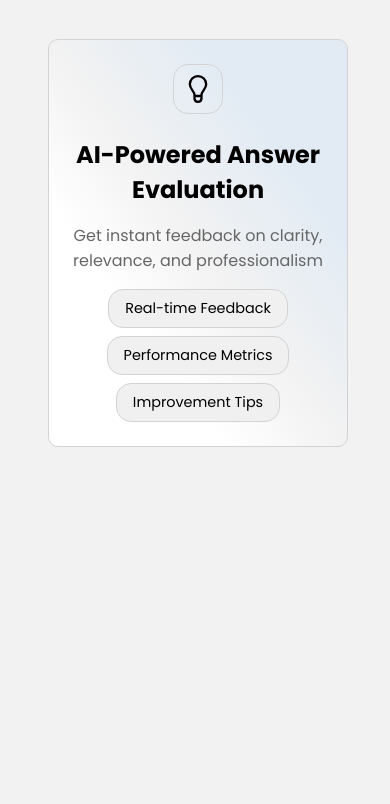
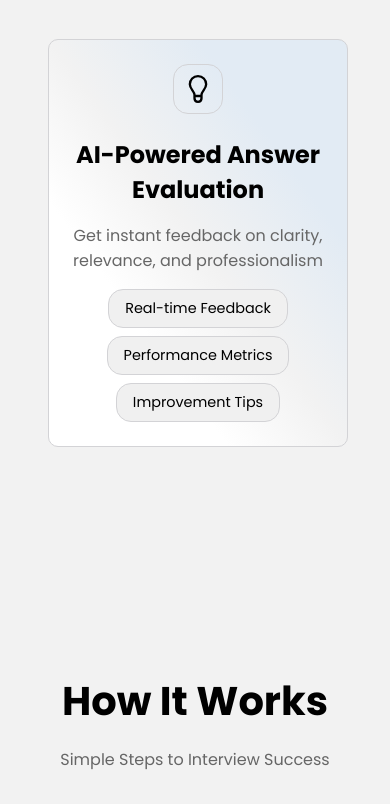
Before and after one commit to DEBI-2025/Frontend, a React (Vite) app: page / in a window 390 px wide. Shown: the part 2295-3099 px from the top of the page. Before the commit the page ends 2854 px from the top, so only its background shows below. Built offline with nearby package versions, Linux system fonts and the light colour scheme.

Commit message:
feat: Add base structure for HowItWorks component
- Created the initial structure for the HowItWorks section
- Added HowItWorks as a component to the landing page
- Ensured proper styling and responsiveness

```diff
--- /dev/null
+++ b/src/components/HowItWorks.jsx
@@ -0,0 +1,31 @@
+import React from 'react';
+import styled from 'styled-components';
+
+const HowItWorksSection = styled.section`
+  padding: 7rem 2rem;
+  text-align: center;
+`;
+
+const SectionTitle = styled.h2`
+  font-size: 2.5rem;
+  font-weight: bold;
+  margin-bottom: 1rem;
+`;
+
+const SectionSubtitle = styled.p`
+  color: #666;
+  margin-bottom: 3rem;
+`;
+
+function HowItWorks() {
+  return (
+    <HowItWorksSection>
+      <SectionTitle>How It Works</SectionTitle>
+      <SectionSubtitle>
+        Simple Steps to Interview Success
+      </SectionSubtitle>
+    </HowItWorksSection>
+  )
+}
+
+export default HowItWorks
--- a/src/pages/LandingPage.jsx
+++ b/src/pages/LandingPage.jsx
@@ -2,6 +2,7 @@ import styled from "styled-components";
 import LandingText from "../components/LandingText";
 import NavBar from "../components/NavBar";
 import Features from "../components/Features";
+import HowItWorks from "../components/HowItWorks";
 
 function LandingPage() {
   return (
@@ -9,6 +10,7 @@ function LandingPage() {
       <NavBar />
       <LandingText />
       <Features />
+      <HowItWorks />
     </AppContainer>
   );
 }
```
